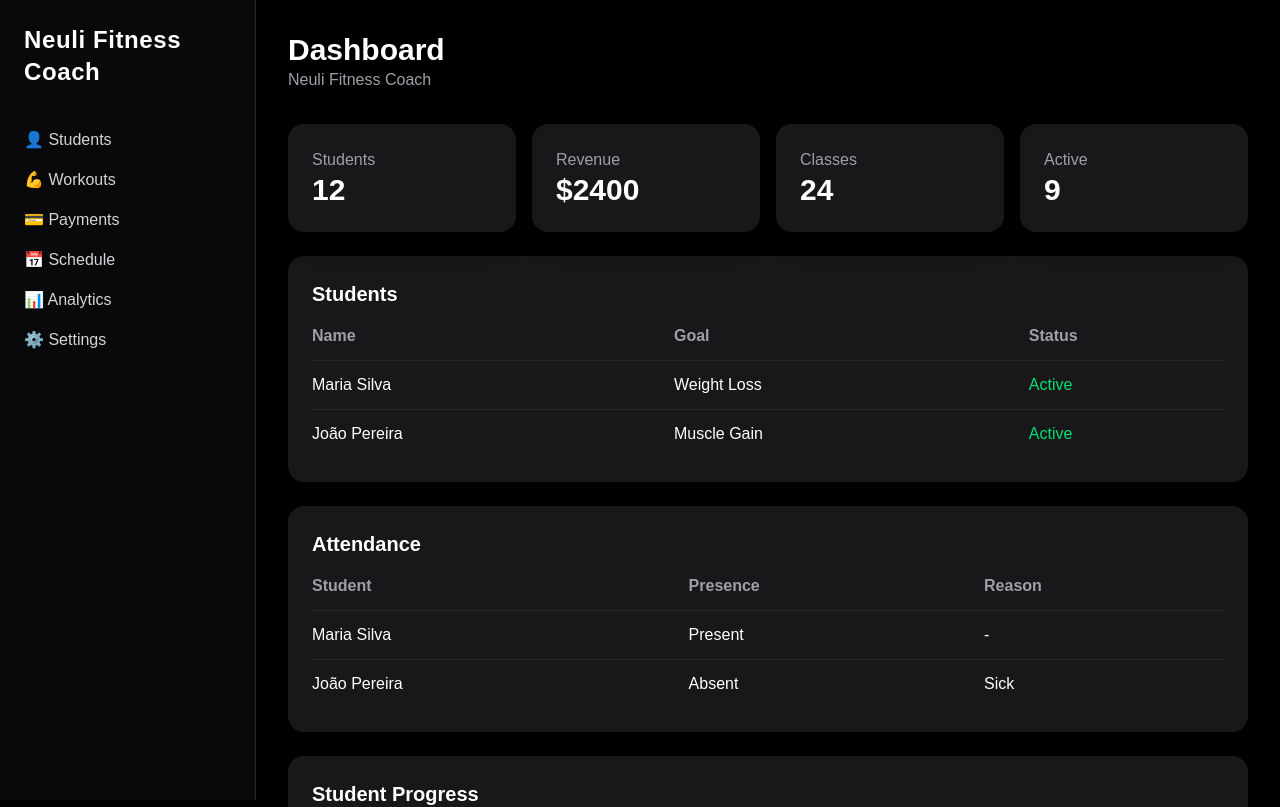
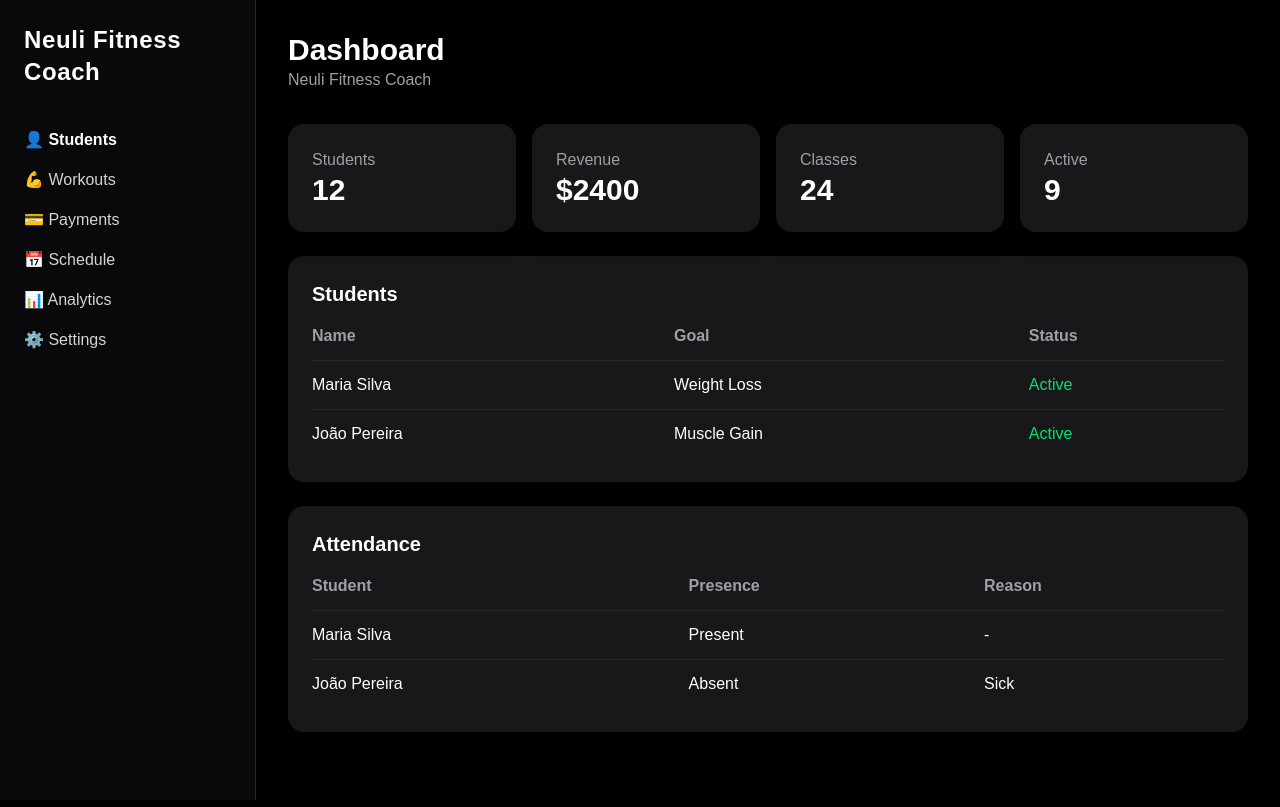
Before and after one commit to Novice2025/fitcoach, a Next.js app: page / in a window 1280 px wide. Shown: the top 807 px of the page. Built offline with nearby package versions, Linux system fonts and the light colour scheme.

Commit message:
fix: sidebar tabs now switch content using state

```diff
--- a/app/page.tsx
+++ b/app/page.tsx
@@ -14,23 +14,21 @@ const Charts = dynamic(() => import("@/src/components/Charts"), {
 
 export default function Home() {
   const [open, setOpen] = useState(false);
+  const [activeTab, setActiveTab] = useState('students');
 
   return (
     <main className="min-h-screen bg-black flex">
 
       {/* Desktop Sidebar */}
       <div className="hidden md:block">
-        <Sidebar />
+        <Sidebar activeTab={activeTab} setActiveTab={setActiveTab} />
       </div>
 
       {/* Mobile Menu */}
       {open && (
         <div className="fixed inset-0 z-50 md:hidden bg-black">
-          <Sidebar />
-          <button
-            onClick={() => setOpen(false)}
-            className="text-white p-4"
-          >
+          <Sidebar activeTab={activeTab} setActiveTab={setActiveTab} />
+          <button onClick={() => setOpen(false)} className="text-white p-4">
             Close
           </button>
         </div>
@@ -41,50 +39,42 @@ export default function Home() {
         {/* Top Bar */}
         <div className="flex items-center justify-between mb-8">
           <div>
-            <h1 className="text-3xl font-bold text-white">
-              Dashboard
-            </h1>
-            <p className="text-zinc-400">
-              Neuli Fitness Coach
-            </p>
+            <h1 className="text-3xl font-bold text-white">Dashboard</h1>
+            <p className="text-zinc-400">Neuli Fitness Coach</p>
           </div>
-
-          <button
-            onClick={() => setOpen(true)}
-            className="md:hidden text-white"
-          >
+          <button onClick={() => setOpen(true)} className="md:hidden text-white">
             <Menu size={30} />
           </button>
         </div>
 
         {/* Cards */}
         <div className="grid grid-cols-1 md:grid-cols-4 gap-4">
-
           <div className="bg-zinc-900 rounded-2xl p-6 text-white shadow-xl">
             <p className="text-zinc-400">Students</p>
             <h2 className="text-3xl font-bold">12</h2>
           </div>
-
           <div className="bg-zinc-900 rounded-2xl p-6 text-white shadow-xl">
             <p className="text-zinc-400">Revenue</p>
             <h2 className="text-3xl font-bold">$2400</h2>
           </div>
-
           <div className="bg-zinc-900 rounded-2xl p-6 text-white shadow-xl">
             <p className="text-zinc-400">Classes</p>
             <h2 className="text-3xl font-bold">24</h2>
           </div>
-
           <div className="bg-zinc-900 rounded-2xl p-6 text-white shadow-xl">
             <p className="text-zinc-400">Active</p>
             <h2 className="text-3xl font-bold">9</h2>
           </div>
-
         </div>
 
-        <StudentsTable />
-        <Attendance />
-        <Charts />
+        {/* Tab Content */}
+        {activeTab === 'students' && <StudentsTable />}
+        {activeTab === 'students' && <Attendance />}
+        {activeTab === 'analytics' && <Charts />}
+        {activeTab === 'workouts' && <p className="text-white mt-8 text-xl">💪 Workouts coming soon.</p>}
+        {activeTab === 'payments' && <p className="text-white mt-8 text-xl">💳 Payments coming soon.</p>}
+        {activeTab === 'schedule' && <p className="text-white mt-8 text-xl">📅 Schedule coming soon.</p>}
+        {activeTab === 'settings' && <p className="text-white mt-8 text-xl">⚙️ Settings coming soon.</p>}
 
       </section>
     </main>
--- a/src/components/Sidebar.tsx
+++ b/src/components/Sidebar.tsx
@@ -1,19 +1,33 @@
-import Link from 'next/link';
+interface SidebarProps {
+  activeTab: string;
+  setActiveTab: (tab: string) => void;
+}
 
-export default function Sidebar() {
+export default function Sidebar({ activeTab, setActiveTab }: SidebarProps) {
+  const items = [
+    { label: '👤 Students', key: 'students' },
+    { label: '💪 Workouts', key: 'workouts' },
+    { label: '💳 Payments', key: 'payments' },
+    { label: '📅 Schedule', key: 'schedule' },
+    { label: '📊 Analytics', key: 'analytics' },
+    { label: '⚙️ Settings', key: 'settings' },
+  ];
+
   return (
     <aside className="w-64 min-h-screen bg-zinc-950 text-white p-6 border-r border-zinc-800">
       <h1 className="text-2xl font-bold mb-10 tracking-wide">
         Neuli Fitness Coach
       </h1>
-
       <nav className="space-y-4 text-zinc-300">
-        <Link href="/dashboard/students" className="block hover:text-white cursor-pointer">👤 Students</Link>
-        <Link href="/dashboard/workouts" className="block hover:text-white cursor-pointer">💪 Workouts</Link>
-        <Link href="/dashboard/payments" className="block hover:text-white cursor-pointer">💳 Payments</Link>
-        <Link href="/dashboard/schedule" className="block hover:text-white cursor-pointer">📅 Schedule</Link>
-        <Link href="/dashboard/analytics" className="block hover:text-white cursor-pointer">📊 Analytics</Link>
-        <Link href="/dashboard" className="block hover:text-white cursor-pointer">⚙️ Settings</Link>
+        {items.map((item) => (
+          <p
+            key={item.key}
+            onClick={() => setActiveTab(item.key)}
+            className={`cursor-pointer hover:text-white ${activeTab === item.key ? 'text-white font-bold' : ''}`}
+          >
+            {item.label}
+          </p>
+        ))}
       </nav>
     </aside>
   );
```
